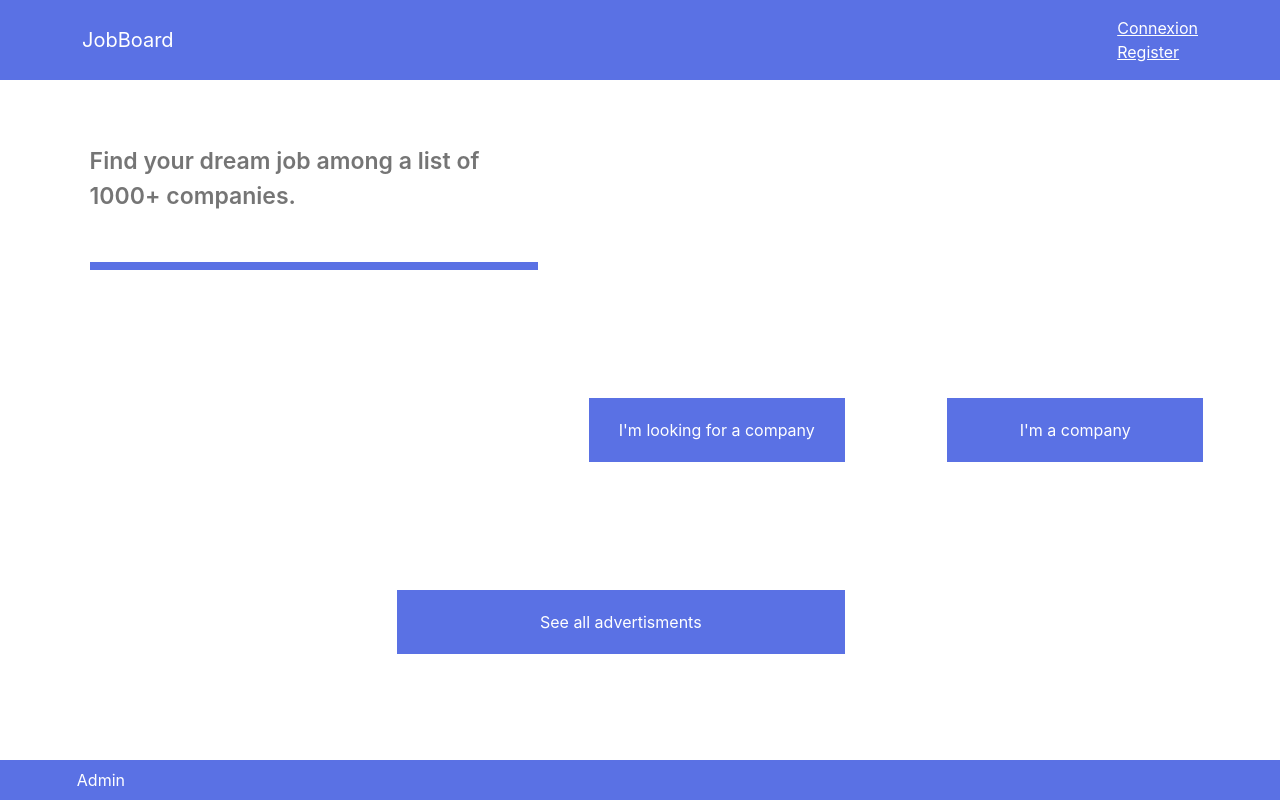
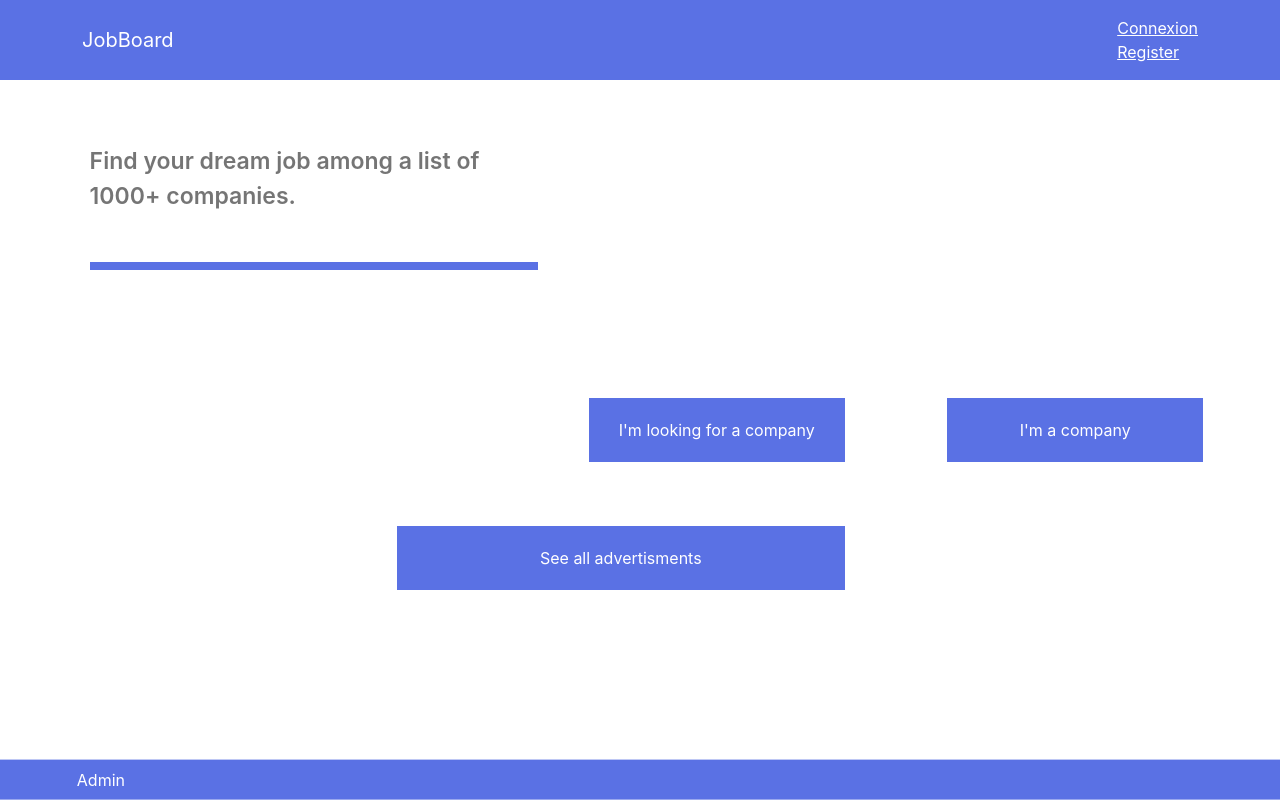
Before and after one commit to lahcen13/jobBoard, a React (Create React App) app in the folder job-board-front/: page / in a window 1280 px wide. Built offline with nearby package versions, Linux system fonts and the light colour scheme.

Commit message:
fix css page acceuil

```diff
--- a/job-board-front/src/components/Footer/Footer.module.scss
+++ b/job-board-front/src/components/Footer/Footer.module.scss
@@ -4,11 +4,9 @@
     width: 100%;
     height: 5vh;
     background-color: var.$primary;
-    position: absolute;
-    bottom: 0px;
-    left: 0px;
+    position: sticky;
+    top:100%;
     display: flex;
-
     align-items: center;
 
     .loginLink {
--- a/job-board-front/src/components/Visitor-page/Visitor-page.module.scss
+++ b/job-board-front/src/components/Visitor-page/Visitor-page.module.scss
@@ -1,6 +1,5 @@
-.Visitor-page {
+.VisitorPage {
     height: 100vh;
-    overflow: hidden;
 }
 
 .introSection {
@@ -47,9 +46,20 @@
     margin-left: 2%;
     width: 70%;
     margin-right: 2%;
-    margin-top: 20%;
+    margin-top: 10%;
     margin: "auto";
     background-color: #5a71e4;
+    margin-bottom:4vh;
+}
+.button:hover{
+    transition: 0.2s;
+    border-radius: 4px;
+    background-color: #4158ce;
+}
+.logButton:hover{
+    transition: 0.2s;
+    border-radius: 4px;
+    background-color: #4158ce;
 }
 
 .redirectLogin {
--- a/job-board-front/src/components/Visitor-page/Visitor-page.tsx
+++ b/job-board-front/src/components/Visitor-page/Visitor-page.tsx
@@ -8,9 +8,9 @@ import Footer from '../Footer/Footer'
 
 const Visitorpage = () => (
 
-  <div className="Visitor-page">
+  <div className={styles.VisitorPage}>
     <Navbar />
-    <div className={styles.main}>
+
     <div className={styles.introSection}>
       <p className={styles.intro}>Find your dream job among a list of 1000+ companies.</p>
       <div className={styles.underline}></div>
@@ -22,7 +22,7 @@ const Visitorpage = () => (
       </div>
       <input onClick={() => window.location.href = '/adverts'} className={styles.button} type='button' value="See all advertisments" />
     </div>
-    </div>
+
     <Footer />
   </div>
 );
```
Lines whose indentation alone changed are shown as unchanged.
